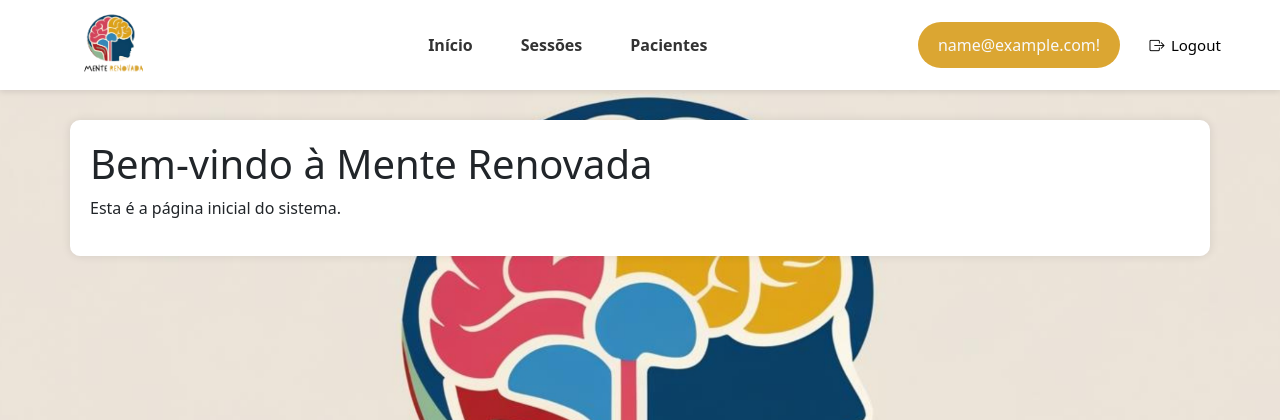
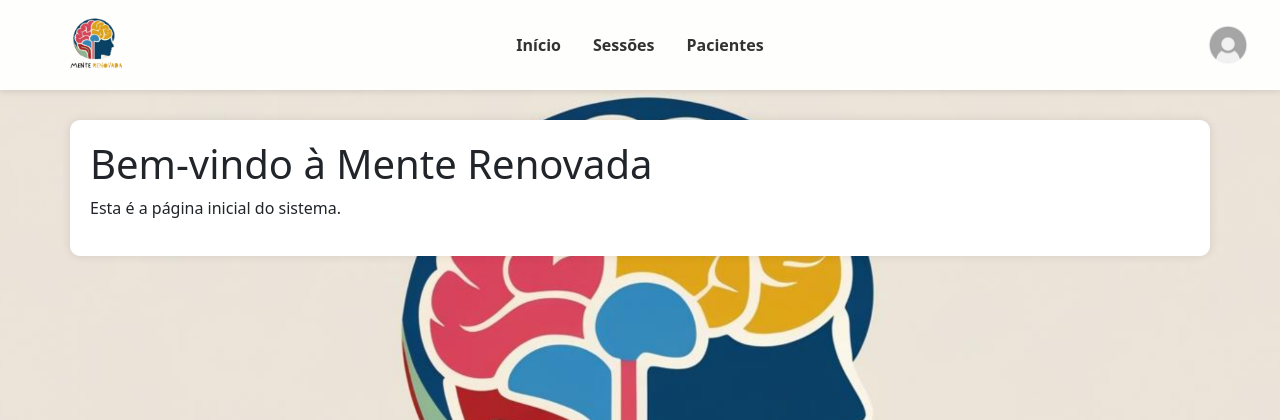
Before and after one commit to Bielmfp18/clinica-psicologia-web, a PHP site: page / in a window 1280 px wide. Shown: the top 420 px of the page. Run offline with PHP 8.4, Linux system fonts and the light colour scheme; the visitor is signed in with stand-in values (Sample User, id 1); data that the repository does not hold is empty.

Commit message:
Novas imagens adicionadas ao projeto, alterações feitas no funcionamento e aparência do perfil e no navbar do projeto.

```diff
--- a/cadastro.php
+++ b/cadastro.php
@@ -22,12 +22,12 @@ if ($_SERVER['REQUEST_METHOD'] == "POST") {
             $stmt->closeCursor();
             echo "<script>
                     alert('Cadastrado realizado com sucesso!');
-                    window.location.href='../ClinicaPsicologia-WEB/perfil_ps.php';
+                    window.location.href='index.php?login=abrir';
                   </script>";
         } else {
             echo "<script>
                     alert('Erro ao tentar realizar o cadastro.');
-                    window.location.href='../ClinicaPsicologia-WEB/cadastro.php';
+                    window.location.href='cadastro.php';
                   </script>";
         }
     } catch (PDOException $e) {
--- a/menu_publico.php
+++ b/menu_publico.php
@@ -1,13 +1,16 @@
 <!-- menu público -->
 
 <?php
+
 ///////////////////////////////// LOGIN DO PSICÓLOGO /////////////////////////////////////////
 
 // Inicia a sessão e inclui o arquivo de conexão com o banco de dados
 include "conn/conexao.php";
-///Para o login receber o cookie de acesso e não ficar revisitando a página de login.
+
+if (session_status() === PHP_SESSION_NONE) {
   session_name('Mente_Renovada');
   session_start();
+}
 
 // Verifica se o formulário foi enviado
 
@@ -45,11 +48,33 @@ if (isset($_POST['email']) || isset($_POST['senha']) || isset($_POST['CRP'])) {
 
   $conn = null; // Fecha a conexão com o banco
 }
+
+//////////////////////////////// IMAGEM DE PERFIL /////////////////////////////////////////
+
+// Se o psicólogo está logado, busca a foto de perfil (mesma lógica de perfil_ps.php)
+if (isset($_SESSION['login_admin'])) {
+    $email = $_SESSION['login_admin'];
+
+    $stmt = $conn->prepare("
+      SELECT foto_perfil
+      FROM psicologo
+      WHERE email = :email
+      LIMIT 1
+    ");
+    $stmt->bindParam(':email', $email);
+    $stmt->execute();
+    $row = $stmt->fetch(PDO::FETCH_ASSOC);
+
+    $diretorio = 'image/';        // mesma pasta usada em perfil_ps.php
+    $arquivo   = $row['foto_perfil'] ?? '';
+    $fotoPerfilPath = (!empty($arquivo) && file_exists($diretorio . $arquivo))
+                      ? $diretorio . $arquivo
+                      : $diretorio . 'default.png';
+}
+
 ?>
-
 <style>
-  html,
-  body {
+  html, body {
     margin: 0;
     padding: 0;
   }
@@ -64,51 +89,77 @@ if (isset($_POST['email']) || isset($_POST['senha']) || isset($_POST['CRP'])) {
     left: 0;
     width: 100%;
     height: 90px;
-    padding: 0.5rem 1rem;
+    display: grid;
+    grid-template-columns: 1fr auto 1fr;
+    align-items: center;
+    background-color: rgba(255, 255, 255, 0.95);
+    box-shadow: 0 2px 6px rgba(0, 0, 0, 0.1);
+    padding: 0 2rem;
+    z-index: 1000;
+  }
+
+  .navbar-right {
     display: flex;
     align-items: center;
-    background-color: rgba(255, 255, 255, 0.8);
-    box-shadow: 0 2px 6px rgba(0, 0, 0, 0.1);
-    z-index: 1000;
-    transition: background-color 0.3s ease, box-shadow 0.3s ease;
+    justify-content: flex-end;
+    padding-left: 2rem; /* espaçamento à esquerda do ícone */
   }
+  .navbar-left,
 
-  .navbar.scrolled {
-    background-color: rgba(255, 255, 255, 0.95);
-    box-shadow: 0 4px 10px rgba(0, 0, 0, 0.15);
-  }
-
-  .navbar-brand img {
-    height: 80px;
-    width: auto;
+/* Logo animação */
+  .navbar-left a img {
+    height: 70px;
     object-fit: contain;
-    margin-right: 20px;
     transition: transform 0.3s ease-in-out, filter 0.3s ease-in-out;
   }
 
-  .navbar-brand img:hover {
+  .navbar-left a img:hover {
     transform: scale(1.1);
     filter: drop-shadow(0 0 10px #DBA632);
   }
 
-  .navbar-nav {
+  /* Animação da imagem de Perfil */
+.perfil-img {
+  width: 40px;
+  height: 40px;
+  border-radius: 50%;
+  transition: transform 0.3s ease, box-shadow 0.3s ease;
+}
+
+.perfil-img:hover {
+  transform: scale(1.15);
+  box-shadow: 0 0 10px rgba(219, 166, 50, 0.5);
+}
+
+
+  .navbar-center {
+    display: flex;
+    justify-content: center;
+  }
+
+  .navbar-center ul {
     display: flex;
     gap: 2rem;
-    align-items: center;
     list-style: none;
+    margin: 0;
     padding: 0;
-    margin: 0;
   }
 
-  .nav-link {
+  .navbar-center .nav-link {
     font-weight: bold;
     color: #333 !important;
-    text-decoration: none !important;
+    text-decoration: none;
     transition: color 0.3s;
   }
 
-  .nav-link:hover {
+  .navbar-center .nav-link:hover {
     color: #DBA632 !important;
+  }
+
+  .nav-buttons {
+    display: flex;
+    align-items: center;
+    gap: 1rem;
   }
 
   .login-text {
@@ -128,220 +179,68 @@ if (isset($_POST['email']) || isset($_POST['senha']) || isset($_POST['CRP'])) {
     transform: scale(1.05);
   }
 
-  .nav-text{
-    font-size: 15px;
-    background-color:white;
-    color:black;
-    padding: 0.6rem 1.2rem;
-    border-radius: 160px;
-    display: flex;
-    align-items: center;
-    gap: 0.4rem;
-    transition: color 0.3s ease-in-out, transform 0.3s ease-in-out;
-    text-decoration: none !important;
-    margin-left: 10px;
+  .navbar-right img {
+    border-radius: 50%;
+    width: 40px;
+    height: 40px;
+    object-fit: cover;
   }
 
-  .nav-text:hover{
-    background-color: white;
-     color: red;
-    transform: scale(1.05);
+  /* Responsivo */
+  @media (max-width: 768px) {
+    .navbar {
+      grid-template-columns: 1fr auto 1fr;
+      flex-wrap: wrap;
+      height: auto;
+      padding: 1rem;
     }
 
-  /* NOVO BLOCO - para alinhar ícones e campos em qualquer tamanho de tela */
-  .input-group {
-    align-items: center;
-  }
-
-  .input-group .input-group-text {
-    height: 45px;
-    display: flex;
-    align-items: center;
-    justify-content: center;
-    background-color: #f8f9fa;
-    border: 1px solid #ced4da;
-    border-right: 0;
-  }
-
-  .input-group .form-control {
-    height: 45px;
-    font-size: 0.95rem;
-  }
-
-  /* MOBILE */
-  @media (max-width: 575.98px) {
-    .modal-dialog {
-      margin: 1rem auto;
-    }
-
-    .modal-content {
-      min-height: auto !important;
-    }
-
-    .modal-body {
-      padding: 1.5rem 1rem !important;
-    }
-
-    .modal-body .btn {
-      width: 100%;
-      font-size: 1rem;
-    }
-
-    .modal-body .d-flex.justify-content-between {
-      flex-direction: column;
-      align-items: stretch;
-      gap: 0.75rem;
-    }
-
-    /* Espaçamento entre botões */
-    .modal-body .btn {
-      min-width: 120px;
-      padding: 0.35rem 0.8rem;
-      font-size: 0.9rem;
-    }
-
-    /* Aproximar botões cancelar e cadastrar/entrar */
-    .modal-body .d-flex.justify-content-between {
-      gap: 0.75rem;
-    }
-  }
-
-  /* TABLET e MOBILE menu */
-  @media (max-width: 991.98px) {
-    .navbar-collapse {
-      background-color: #fff;
-      padding: 1rem;
-      text-align: center;
-      box-shadow: 0 2px 8px rgba(0, 0, 0, 0.1);
-    }
-
-    .navbar-nav {
+    .navbar-center ul {
       flex-direction: column;
       gap: 1rem;
     }
 
-    .navbar-nav .nav-link {
-      padding: 0.5rem 1rem;
-      font-size: 1rem;
-    }
-
-    .login-text {
-      margin-top: 0.5rem;
-      justify-content: center;
-    }
-
-    .navbar-toggler {
-      margin-left: auto;
-    }
-
     .nav-buttons {
       flex-direction: column;
-      justify-content: center;
-      width: 100%;
-      margin-top: 1rem;
     }
-
-    .nav-buttons .nav-link {
-      padding: 0.5rem 0;
-      width: 100%;
-      text-align: center;
-    }
-
-    .nav-buttons .login-text {
-      justify-content: center;
-      width: 100%;
-    }
-  }
-
-  .modal-body form {
-    margin: 0 auto;
-    width: 100%;
-    max-width: 400px;
-    display: flex;
-    flex-direction: column;
-    justify-content: center;
-  }
-
-  .modal-body label {
-    text-align: left;
-    width: 100%;
-    margin-bottom: 0.2rem;
-    margin-top: 0.8rem;
-  }
-
-  .input-group {
-    width: 100%;
   }
 </style>
 
-<nav class="navbar navbar-expand-lg navbar-light bg-white">
-  <div class="container-fluid d-flex justify-content-between align-items-center px-4">
+<nav class="navbar">
+  <!-- LOGO -->
+  <div class="navbar-left">
+    <a href="index.php">
+      <img src="image/MENTE_RENOVADA-LOGO.png" alt="Logo" />
+    </a>
+  </div>
 
-    <!-- Logo (esquerda) -->
-    <a href="index.php" class="navbar-brand">
-      <img src="image/MENTE_RENOVADA-LOGO.png" alt="Logotipo" />
-    </a>
-
-    <button class="navbar-toggler" type="button" data-bs-toggle="collapse" data-bs-target="#navbarSupportedContent"
-      aria-controls="navbarSupportedContent" aria-expanded="false" aria-label="Toggle navigation">
-      <span class="navbar-toggler-icon"></span>
-    </button>
-
-
-    <div class="collapse navbar-collapse justify-content-between" id="navbarSupportedContent">
-      <!-- Links principais (centro) -->
-      <div class="d-flex flex-grow-1 justify-content-center">
-        <ul class="navbar-nav">
-          <li class="nav-item"><a class="nav-link" href="index.php">Início</a></li>
-          <li class="nav-item"><a class="nav-link" href="sessao.php">Sessões</a></li>
-          <li class="nav-item"><a class="nav-link" href="paciente.php">Pacientes</a></li>
+  <!-- MENU CENTRAL -->
+  <div class="navbar-center">
+    <ul>
+      <li><a class="nav-link" href="index.php">Início</a></li>
+      <li><a class="nav-link" href="sessao.php">Sessões</a></li>
+      <li><a class="nav-link" href="paciente.php">Pacientes</a></li>
     </ul>
   </div>
 
-      <!-- Os botões aparecem quando não há um login realizado -->
-      <?php if (!isset($_SESSION['login_admin'])) {
-        // Exibe o login armazenado (único) na sessão
-      ?>
-        <!-- Botões (direita) -->
-        <div class="nav-buttons d-flex align-items-center gap-3 flex-shrink-0">
+  <!-- LOGIN ou FOTO -->
+  <div class="navbar-right">
+    <?php if (!isset($_SESSION['login_admin'])): ?>
+      <div class="nav-buttons">
         <a class="nav-link" data-bs-toggle="modal" data-bs-target="#modalRegistro">Registre-se</a>
         <a class="nav-link" data-bs-toggle="modal" data-bs-target="#modalLogin">
-            <span class="login-text">
-              <i class="bi bi-person-fill perfil-icon"></i> Entrar
-            </span>
+          <span class="login-text"><i class="bi bi-person-fill"></i> Entrar</span>
         </a>
       </div>
-      <?php } ?>
-
-      <li class="nav-buttons d-flex align-items-center gap-3 flex-shrink-0">
-
-      <!-- Email do psicólogo no navbar -->
-        <?php //ocorre se o usuario estiver logado
-        if (isset($_SESSION['login_admin'])) { ?>
-          <a href="index.php">
-            <button type="button" class="btn text-light" style="cursor: default; background-color: #DBA632; border-radius: 160px; padding: 0.6rem 1.2rem;">
-              <?php echo ($_SESSION['login_admin']); ?>!
-            </button>
-          </a>
-        <?php } ?>
-      </li>
-      <!-- Botão logout -->
-        <!-- Caso a super global SESSION receber o login_admin do usuário ele exibirá o logout para a tela do usuário -->
-            <?php if (isset($_SESSION['login_admin'])): ?>
-                <a class="nav-text bi bi-box-arrow-right" href="logout.php">
-                  Logout
+    <?php else: ?>
+      <a href="perfil_ps.php" title="Meu Perfil">
+        <img src="<?php echo htmlspecialchars($fotoPerfilPath); ?>" alt="Foto de Perfil" class = "perfil-img" />
       </a>
     <?php endif; ?>
   </div>
 </nav>
-</div>
-<!-- Script: escurecer navbar ao rolar -->
-<script>
-  window.addEventListener('scroll', function() {
-    const nav = document.querySelector('.navbar');
-    nav.classList.toggle('scrolled', window.scrollY > 50);
-  });
-</script>
+
+
 
 <!-- Modal de Login -->
 <div class="modal fade" id="modalLogin" tabindex="-1" aria-labelledby="modalLoginLabel" aria-hidden="true">
@@ -472,3 +371,14 @@ if (isset($_POST['email']) || isset($_POST['senha']) || isset($_POST['CRP'])) {
     modal.show();
   }
 </script>
+
+<!-- Função JS para redirecionar o usuário da página de cadastro para o modal de login  -->
+<script>
+  document.addEventListener("DOMContentLoaded", function() {
+    const urlParams = new URLSearchParams(window.location.search);
+    if (urlParams.get('login') === 'abrir') {
+      const loginModal = new bootstrap.Modal(document.getElementById('modalLogin'));
+      loginModal.show();
+    }
+  });
+</script>
```
Also changed, not shown: editar_perfil.php (added, +84 -0 lines), login.php (+10 -7 lines), perfil_ps.php (+123 -0 lines), image/default.png (added), image/perfil_6862f252ca4450.74028717.jpg (added), image/perfil_6862f29a9cf667.00638121.jpg (added), image/perfil_6862f29fef0e33.50055795.jpg (added), image/perfil_6862f33126fc40.65337210.jpg (added). Lines whose indentation alone changed are shown as unchanged.
